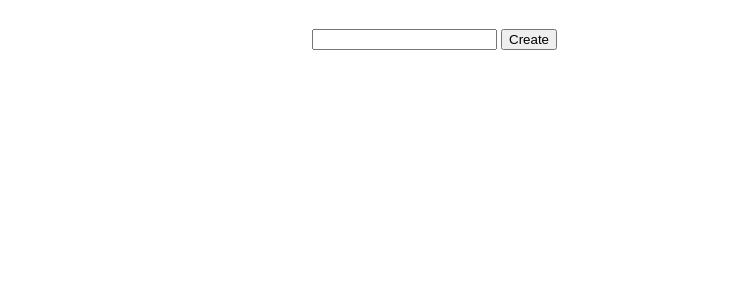
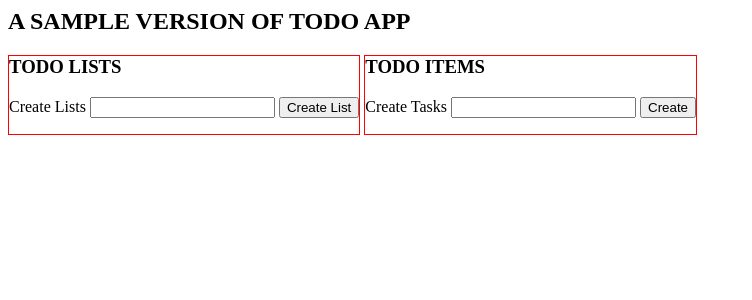
Before and after one commit to PRINCEKK122/todoapp, a Flask app: page /lists/1 in a window 1280 px wide. Shown: the top 300 px of the page, without its empty margins (0-752 px from the left). Run offline with Flask 3, Linux system fonts and the light colour scheme; data that the repository does not hold is empty.

Commit message:
designed the UI for the creating a new list

```diff
--- a/templates/index.html
+++ b/templates/index.html
@@ -32,12 +32,30 @@
         .todos-wrapper {
             display: inline-block;
             vertical-align: top;
+            border: 1px solid red;
+        }
+
+        .lists-wrapper h3,
+        .todos-wrapper h3 {
+            margin-top: 0;
+        }
+
+        .todos-wrapper h4{
+            margin: 0;
         }
     </style>
 </head>
 
 <body>
+    <h2>A SAMPLE VERSION OF TODO APP</h2>
+
     <div class="lists-wrapper">
+        <h3>TODO LISTS</h3>
+        <form id="form-lists">
+            <label for="create_list">Create Lists</label>
+            <input type="text" name="create_list" id="create_list">
+            <input type="submit" value="Create List">
+        </form>
         <ul id="lists">
             {% for list in lists %}
             <li>
@@ -48,9 +66,12 @@
             {% endfor %}
         </ul>
     </div>
+
     <div class="todos-wrapper">
+        <h3>TODO ITEMS</h3>
         <h4>{{ active_list.name }}</h4>
         <form id="form">
+            <label for="description">Create Tasks</label>
             <input type="text" id="description" name="description" />
             <input type="submit" value="Create" />
         </form>
```
